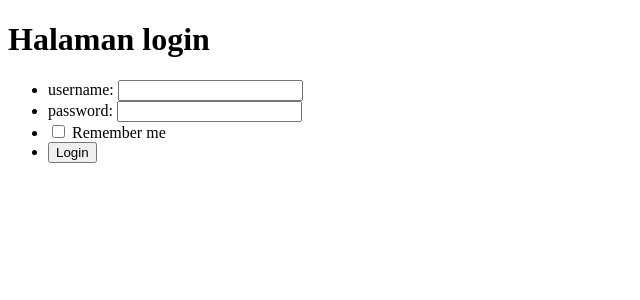
After one commit to nthnn-cdo/INTERN_UMHT_Nathan, a PHP site: page /login.php in a window 1280 px wide. The commit adds this page. Shown: the top 300 px of the page, without its empty margins (0-640 px from the left). Run offline with PHP 8.4, Linux system fonts and the light colour scheme.

Commit message:
baru part 2

```diff
--- a/02_PhP_WPU/Materi/Materi_9/Materi 11/Function.php
+++ b/02_PhP_WPU/Materi/Materi_9/Materi 11/Function.php
@@ -134,6 +134,35 @@ function cari($keyword){
 }
 
 
+function register($data){
+    global $conn;
+
+    $username = strtolower(stripslashes($data["username"]));
+    $password = mysqli_real_escape_string($conn, $data["password"]);
+    $password2 = mysqli_real_escape_string($conn, $data["password2"]);
+
+
+    $result = mysqli_query($conn, "SELECT username FROM user WHERE username ='$username'");
+    if (mysqli_fetch_assoc($result)) {
+        echo "<script>alert('username sudah ada')</script>";
+        return false;
+    }
+
+
+    if( $password !== $password2){
+        echo "<script>
+        alert ('confirm password tidak sesuai');
+        </script>";
+        return false;
+    }
+
+    $password = password_hash($password, PASSWORD_DEFAULT);
+
+    mysqli_query($conn, "INSERT INTO user VALUES('', '$username', '$password')");
+
+    return mysqli_affected_rows($conn);
+}
+
 
 
 ?>
--- /dev/null
+++ b/02_PhP_WPU/Materi/Materi_9/Materi 11/login.php
@@ -0,0 +1,91 @@
+<?php
+session_start();
+
+if( isset($_COOKIE['id']) && isset($_COOKIE['key'])){
+    $id = $_COOKIE['id'];
+    $key = $_COOKIE['key'];
+
+
+    $result = mysqli_query($conn, "SELECT username FROM user WHERE id = $id");
+    $row = mysqli_fetch_assoc($result);
+
+    if( $key === hash('sha256', $row['username']) ){
+        $_SESSION['login'] = true;
+    }
+
+
+    if( isset($_SESSION["login"])){
+        header("location: mysql.php");
+        exit;
+    }
+}
+require 'Function.php';
+
+if( isset($_POST["login"])){
+
+    $username = $_POST["username"];
+    $password = $_POST["password"];
+
+    $result = mysqli_query($conn, "SELECT * FROM user WHERE username = '$username'");
+
+    if( mysqli_num_rows($result) === 1){
+
+        $row = mysqli_fetch_assoc($result);
+        if (password_verify($password, $row["password"]));{
+
+            $_SESSION["login"] = true;
+
+            if( isset($_POST['remember'])){
+
+                setcookie('id', $row['id'], time() + 30);
+                setcookie('key', hash('sha256', $row['username']), time()+30 );
+            }
+            header("location: mysql.php");
+            exit;
+        }
+    }
+
+    $error = true;
+
+}
+
+?>
+
+
+
+<!DOCTYPE html>
+<html lang="en">
+<head>
+    <meta charset="UTF-8">
+    <meta name="viewport" content="width=device-width, initial-scale=1.0">
+    <title>Login</title>
+</head>
+<body>
+    <h1>Halaman login</h1>
+
+    <?php if( isset($error)) :?>
+        <p style="color: red; font-style: italic;">Username atau password salah</p>
+        <?php endif;?>
+
+    <form action="" method="post">
+        <ul>
+            <li>
+                <label for="username">username:</label>
+                <input type="text" name="username" id="username">
+            </li>
+            <li>
+                <label for="password">password:</label>
+                <input type="password" name="password" id="password">
+            </li>
+            <li>
+                <input type="checkbox" name="remember" id="remember">
+                <label for="remember">Remember me</label>
+            </li>
+            <li>
+                <button type="submit" name="login">Login</button>
+            </li>
+        </ul>
+
+    </form>
+</body>
+</html>
```
Also changed, not shown: 02_PhP_WPU/Materi/Materi_9/Materi 11/delete.php (+7 -0 lines), 02_PhP_WPU/Materi/Materi_9/Materi 11/logout.php (added, +14 -0 lines), 02_PhP_WPU/Materi/Materi_9/Materi 11/mysql.php (+8 -0 lines), 02_PhP_WPU/Materi/Materi_9/Materi 11/nambah.php (+7 -0 lines), 02_PhP_WPU/Materi/Materi_9/Materi 11/regist.php (added, +57 -0 lines), 02_PhP_WPU/Materi/Materi_9/Materi 11/update.php (+7 -0 lines).
